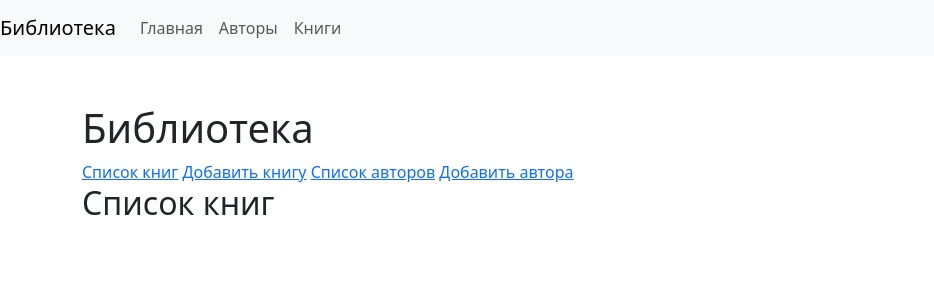
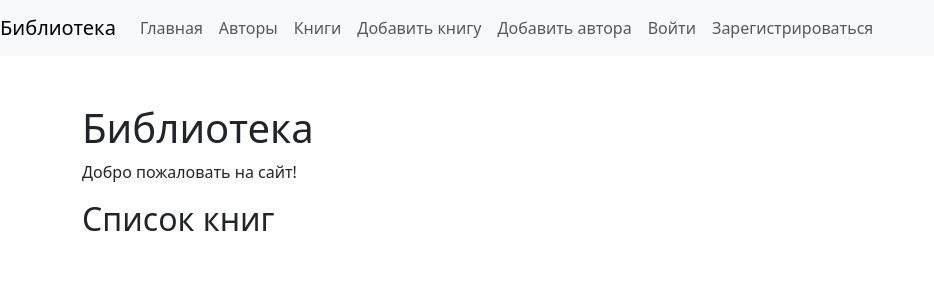
Before and after one commit to dmitry-minin/23_django_orm_practice_and_deploy, a Django app: template library/templates/library/books_list.html in a window 1280 px wide. Shown: the top 300 px of the page, without its empty margins (0-934 px from the left). Run offline with Django 5.2, Linux system fonts and the light colour scheme; the template is opened without the code that fills it, so the values that code supplies are empty; some libraries are stand-ins or nearby versions.

Commit message:
-authentication for the project: -added new app users -added CustomUser model -migrated -superuser has been created - custom command for admin creation created,

```diff
--- a/library/templates/library/base.html
+++ b/library/templates/library/base.html
@@ -16,14 +16,32 @@
     <div class="collapse navbar-collapse" id="navbarNav">
         <ul class="navbar-nav">
             <li class="nav-item active">
-                <a class="nav-link" href="#">Главная</a>
+                <a class="nav-link" href="{% url 'library:books_list' %}">Главная</a>
             </li>
             <li class="nav-item">
-                <a class="nav-link" href="#">Авторы</a>
+                <a class="nav-link" href="{% url 'library:authors_list' %}">Авторы</a>
             </li>
             <li class="nav-item">
-                <a class="nav-link" href="#">Книги</a>
+                <a class="nav-link" href="{% url 'library:books_list' %}">Книги</a>
             </li>
+            <li class="nav-item">
+                <a class="nav-link" href="{% url 'library:book_create' %}">Добавить книгу</a>
+            </li>
+            <li class="nav-item">
+                <a class="nav-link" href="{% url 'library:author_create' %}">Добавить автора</a>
+            </li>
+            {% if user.is_authenticated %}
+            <li class="nav-item">
+                <a class="nav-link" href="#">Выйти</a>
+            </li>
+            {% else %}
+            <li class="nav-item">
+                <a class="nav-link" href="#">Войти</a>
+            </li>
+            <li class="nav-item">
+                <a class="nav-link" href="#">Зарегистрироваться</a>
+            </li>
+            {% endif %}
         </ul>
     </div>
 </nav>
--- a/library/templates/library/header.html
+++ b/library/templates/library/header.html
@@ -1,9 +1,10 @@
 <header>
     <h1>Библиотека</h1>
     <nav>
-        <a href="{% url 'library:books_list' %}">Список книг</a>
-        <a href="{% url 'library:book_create' %}">Добавить книгу</a>
-        <a href="{% url 'library:authors_list' %}">Список авторов</a>
-        <a href="{% url 'library:author_create' %}">Добавить автора</a>
+        {% if user.is_authenticated %}
+        <p>Добро пожаловать {{ user.username }} =)</p>
+        {% else %}
+        <p>Добро пожаловать на сайт!</p>
+        {% endif %}
     </nav>
 </header>
--- a/users/views.py
+++ b/users/views.py
@@ -1,3 +1,3 @@
-from django.shortcuts import render
-
-# Create your views here.
+from django.urls import reverse_lazy
+from django.views.generic.edit import CreateView
+from users.forms import CustomUserCreationForm
```
Also changed, not shown: users/forms.py (added, +23 -0 lines).
